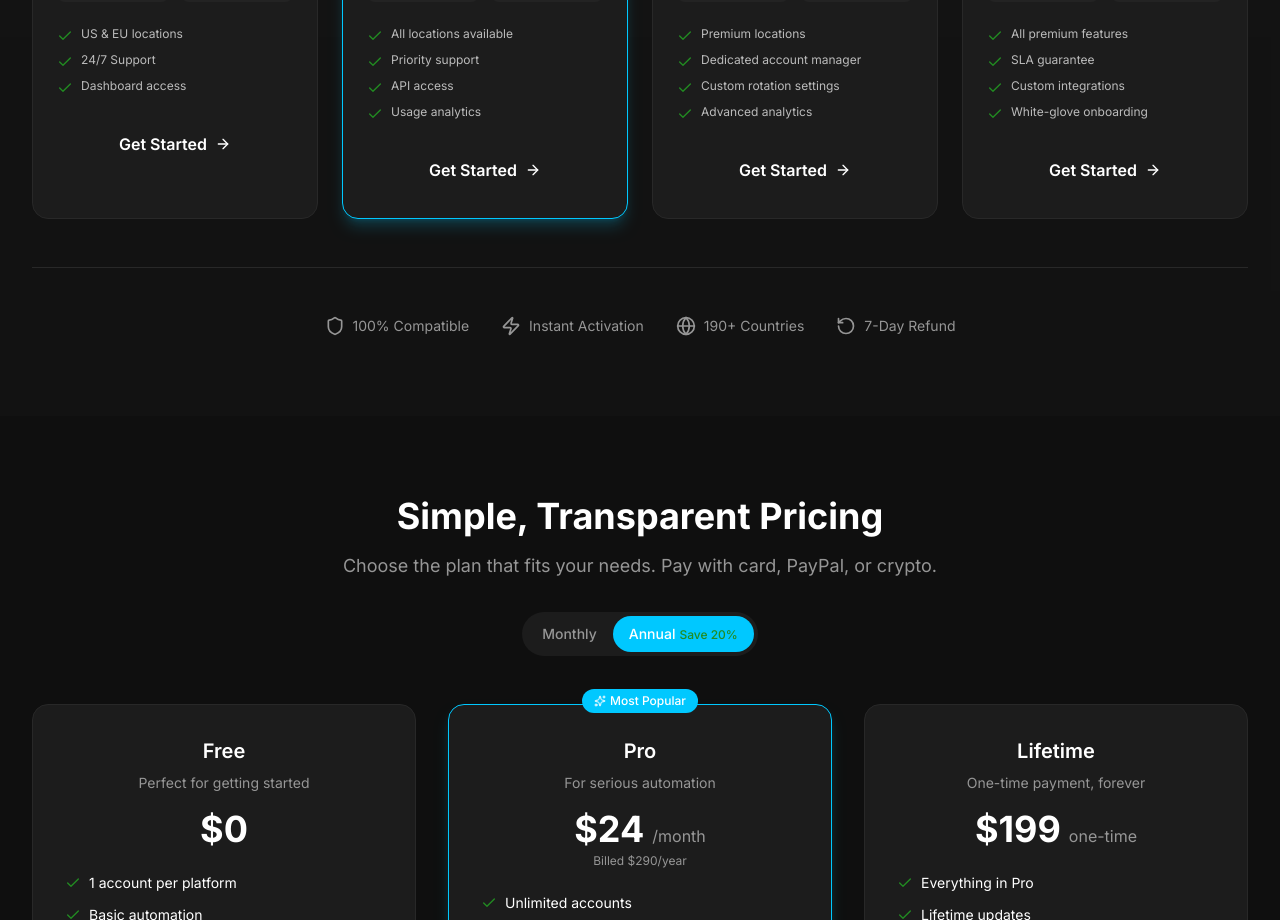
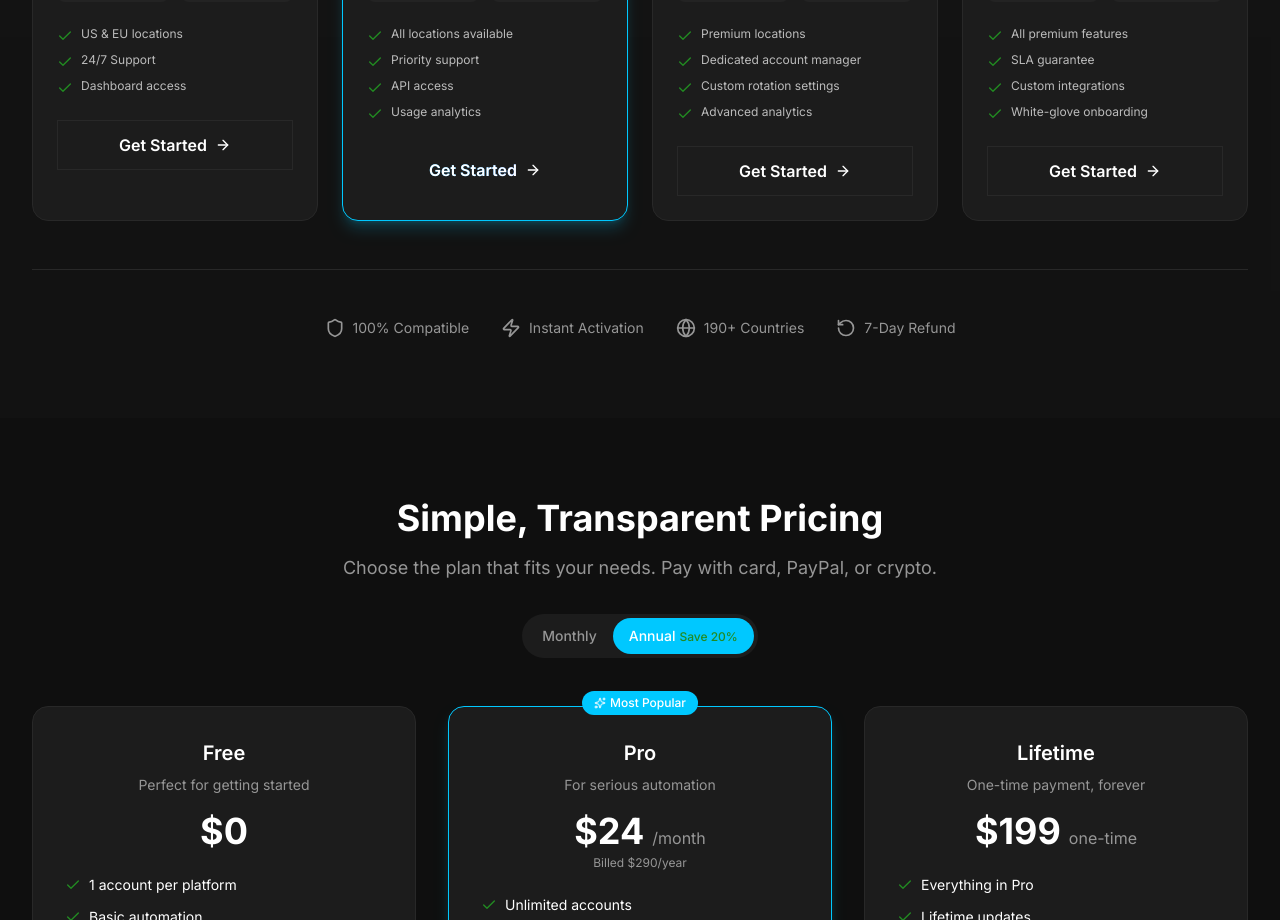
Before and after one commit to Raphi52/sna-website, a Next.js app: page / in a window 1280 px wide. Shown: the part 6060-6980 px from the top of the page. Built offline with nearby package versions, Linux system fonts and the light colour scheme.

Commit message:
fix: Use correct Button variants

```diff
--- a/src/components/landing/Proxies.tsx
+++ b/src/components/landing/Proxies.tsx
@@ -317,7 +317,7 @@ export function Proxies() {
 
                 <Link href="/auth/register?redirect=/dashboard/proxies">
                   <Button
-                    variant={pkg.popular ? "primary" : "secondary"}
+                    variant={pkg.popular ? "pro" : "default"}
                     className="w-full"
                   >
                     Get Started
```
